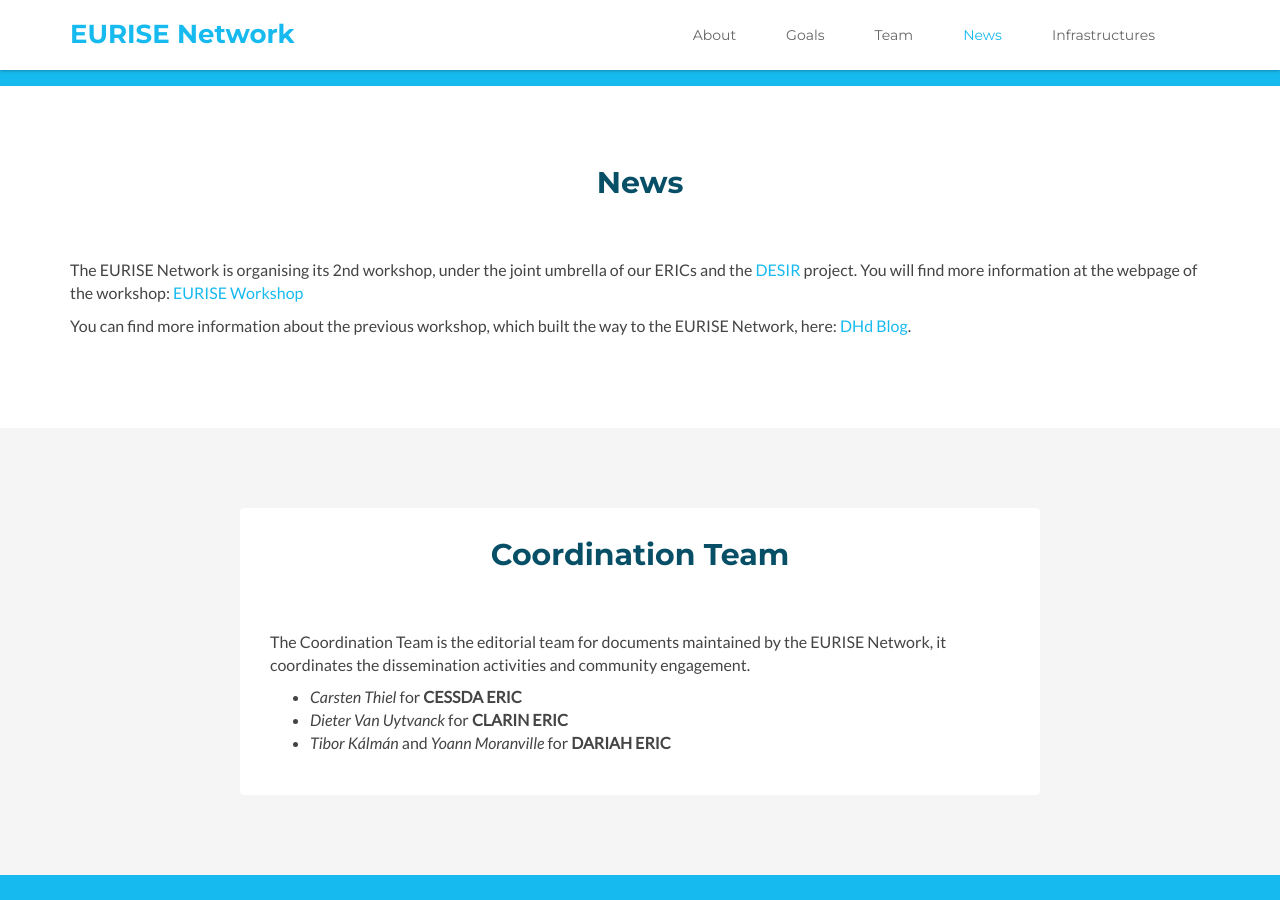
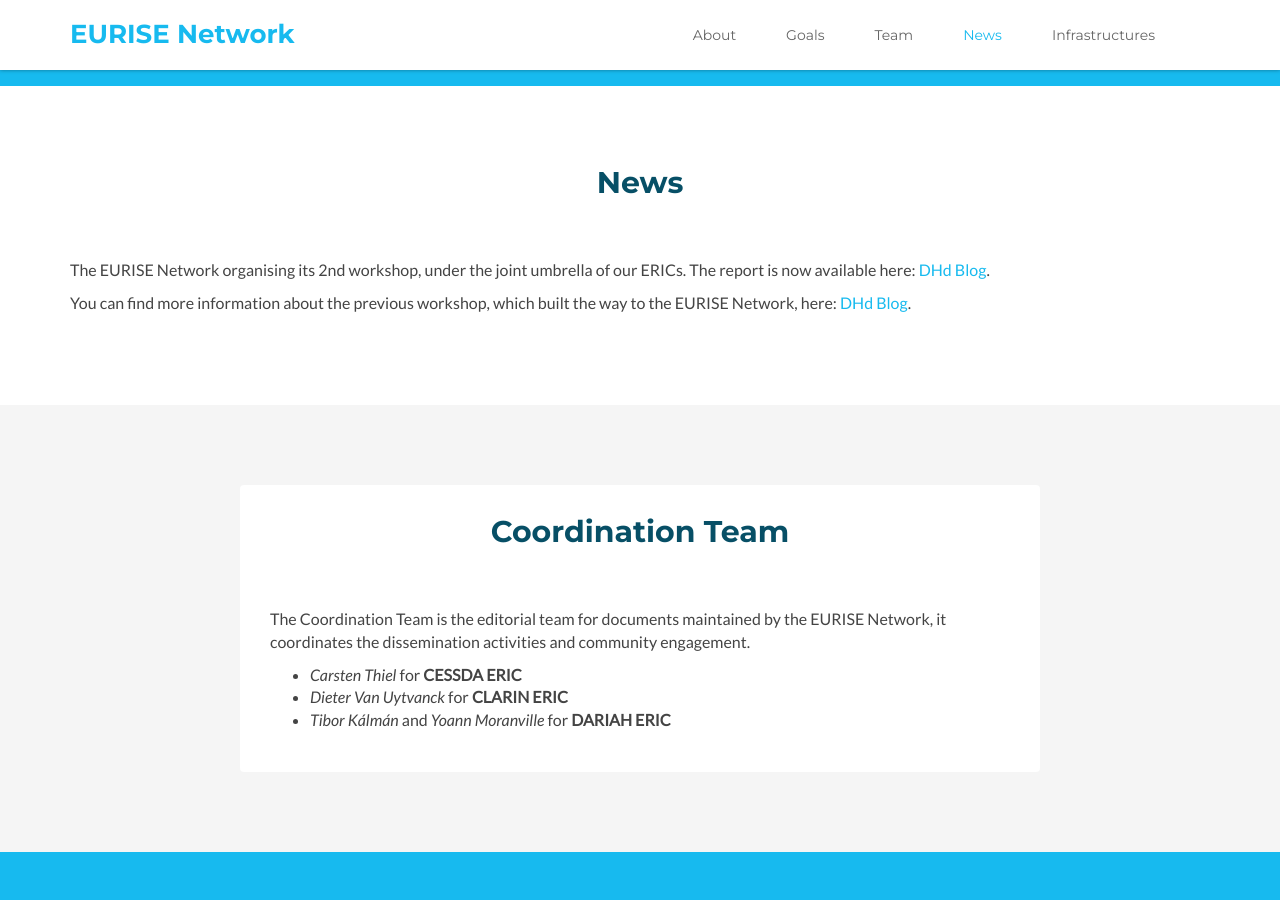
Before and after one commit to eurise-network/eurise-network.github.io, a Jekyll site: the page built from index.html, in a window 1280 px wide and 900 px high, scrolled down 1357 px. Built offline with Jekyll 4.4.1, drawn with Linux system fonts in a browser that asks for light colours.

Commit message:
Publish link to workshop report

```diff
--- a/_includes/news.html
+++ b/_includes/news.html
@@ -5,10 +5,8 @@
                 <h2 class="title text-center">News</h2>
                 <div class="info">
                     <p>
-                        The EURISE Network is organising its 2nd workshop, under the joint umbrella of our ERICs and the
-                        <a href="https://www.dariah.eu/activities/projects-and-affiliations/desir/">DESIR</a> project.
-                        You will find more information at the webpage of the workshop:
-                        <a href="https://euriseworkshop.sciencesconf.org/">EURISE Workshop</a>
+                        The EURISE Network organising its 2nd workshop, under the joint umbrella of our ERICs.
+                        The report is now available here: <a href="https://dhd-blog.org/?p=11310">DHd Blog</a>.
                     </p>
                     <p>
                         You can find more information about the previous workshop, which built the way to the
```
